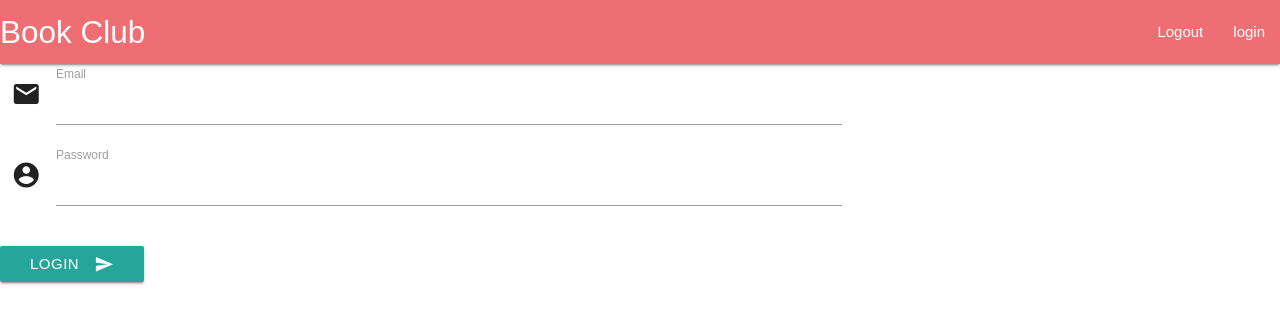
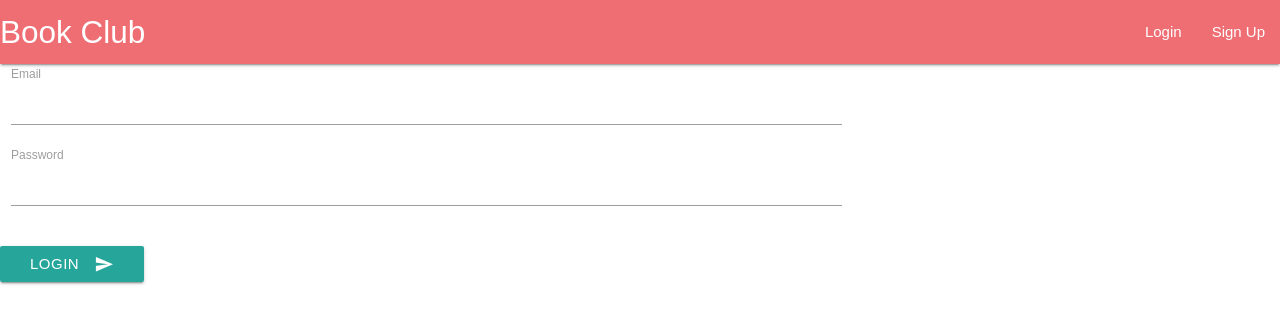
Before and after one commit to c-clin/book-club, a React (Create React App) app in the folder client/: page /login in a window 1280 px wide. Shown: the top 324 px of the page. Built offline with nearby package versions, Linux system fonts and the light colour scheme.

Commit message:
login and logout button work

```diff
--- a/client/package.json
+++ b/client/package.json
@@ -10,6 +10,7 @@
   "dependencies": {
     "axios": "^0.18.0",
     "jwt-decode": "^2.2.0",
+    "lodash": "^4.17.10",
     "materialize-css": "^0.100.2",
     "react": "^16.4.1",
     "react-dom": "^16.4.1",
--- a/client/src/components/App.js
+++ b/client/src/components/App.js
@@ -4,6 +4,17 @@ import Header from './Header';
 import Dashboard from './Dashboard';
 import Landing from './Landing';
 import Login from './Login';
+
+import axios from 'axios';
+import jwt_decode from 'jwt-decode';
+import * as actions from '../store/actions/';
+import store from '../store/store';
+
+if (localStorage.jwtToken) {
+  axios.defaults.headers.common['Authorization'] = localStorage.jwtToken;
+  const decoded = jwt_decode(localStorage.jwtToken);
+  store.dispatch(actions.setCurrentUser(decoded));
+}
 
 const SignUp = () => <h3>Sign up Page</h3>;
 
--- a/client/src/components/Header.js
+++ b/client/src/components/Header.js
@@ -1,10 +1,42 @@
 import React, { Component } from 'react';
 import { Link } from 'react-router-dom';
 import { connect } from 'react-redux';
+import { logoutUser } from '../store/actions';
 
 class Header extends Component {
+  logoutHandler = e => {
+    e.preventDefault();
+    console.log('logout clicked');
+    this.props.logoutUser();
+  };
+
   render() {
     console.log(this.props.auth.isAuthenticated);
+
+    const authLinks = (
+      <ul className="right">
+        <li>
+          <a href="" onClick={this.logoutHandler}>
+            Logout
+          </a>
+        </li>
+      </ul>
+    );
+
+    const guestLinks = (
+      <ul className="right">
+        <li>
+          <Link to="/login" className="right">
+            Login
+          </Link>
+        </li>
+        <li>
+          <Link to="/signup" className="right">
+            Sign Up
+          </Link>
+        </li>
+      </ul>
+    );
 
     return (
       <nav>
@@ -12,16 +44,8 @@ class Header extends Component {
           <Link to="/" className="left brand-logo">
             Book Club
           </Link>
-          <ul className="right">
-            <li>
-              <a href="/api/logout">Logout</a>
-            </li>
-            <li>
-              <Link to="/login" className="right">
-                login
-              </Link>
-            </li>
-          </ul>
+
+          {this.props.auth.isAuthenticated ? authLinks : guestLinks}
         </div>
       </nav>
     );
@@ -34,4 +58,13 @@ const mapStateToProps = state => {
   };
 };
 
-export default connect(mapStateToProps)(Header);
+// const mapDispatchToProps = dispatch => {
+//   return {
+//     onLogout: () => dispatch(actions.logoutUser)
+//   };
+// };
+
+export default connect(
+  mapStateToProps,
+  { logoutUser }
+)(Header);
--- a/client/src/components/Login.js
+++ b/client/src/components/Login.js
@@ -28,9 +28,7 @@ class Login extends Component {
         <form className="col s6">
           <div className="row">
             <div className="input-field col s8">
-              <i className="material-icons prefix">email</i>
               <input
-                id="icon_prefix"
                 type="email"
                 name="email"
                 className="validate"
@@ -39,9 +37,7 @@ class Login extends Component {
               <label className="active">Email</label>
             </div>
             <div className="input-field col s8">
-              <i className="material-icons prefix">account_circle</i>
               <input
-                id="icon_prefix"
                 type="password"
                 name="password"
                 className="validate"
--- a/client/src/index.js
+++ b/client/src/index.js
@@ -2,27 +2,15 @@ import 'materialize-css/dist/css/materialize.min.css';
 import React from 'react';
 import ReactDOM from 'react-dom';
 import { Provider } from 'react-redux';
-import { createStore, applyMiddleware, compose } from 'redux';
-import reduxThunk from 'redux-thunk';
+import store from './store/store';
+
 import './index.css';
 import App from './components/App';
 import registerServiceWorker from './registerServiceWorker';
-import reducers from './store/reducers/index';
 
 // testing purposes
 import axios from 'axios';
 window.axios = axios;
-
-const middleware = [reduxThunk];
-
-const store = createStore(
-  reducers,
-  {},
-  compose(
-    applyMiddleware(...middleware),
-    window.__REDUX_DEVTOOLS_EXTENSION__ && window.__REDUX_DEVTOOLS_EXTENSION__()
-  )
-);
 
 ReactDOM.render(
   <Provider store={store}>
--- a/client/src/store/actions/authUser.js
+++ b/client/src/store/actions/authUser.js
@@ -20,16 +20,17 @@ export const loginUser = (userData, history) => {
         localStorage.setItem('jwtToken', token);
         axios.defaults.headers.common['Authorization'] = token;
         const decoded = jwt_decode(token);
+        dispatch(setCurrentUser(decoded));
         console.log(decoded);
-        dispatch(setCurrentUser(decoded));
         history.push('/dashboard');
       })
       .catch(err => console.log(err));
   };
 };
 
-// const logoutUser = () => dispatch => {
-//     localStorage.removeItem('jwtToken');
-//     setAuthToken(false);
-
-// };
+export const logoutUser = () => dispatch => {
+  console.log('logging out');
+  localStorage.removeItem('jwtToken');
+  delete axios.defaults.headers.common['Authorization'];
+  dispatch(setCurrentUser({}));
+};
--- a/client/src/store/actions/index.js
+++ b/client/src/store/actions/index.js
@@ -1,3 +1,3 @@
 export { onFetchBook } from './googleBooks';
 
-export { loginUser } from './authUser';
+export { loginUser, setCurrentUser, logoutUser } from './authUser';
--- a/client/src/store/reducers/authReducer.js
+++ b/client/src/store/reducers/authReducer.js
@@ -1,4 +1,5 @@
 import * as actionTypes from '../actions/actionTypes';
+import _ from 'lodash';
 
 const initialState = {
   isAuthenticated: false,
@@ -10,7 +11,7 @@ export default function(state = initialState, action) {
     case actionTypes.SET_CURRENT_USER:
       return {
         ...state,
-        isAuthenticated: Boolean(action.payload),
+        isAuthenticated: !_.isEmpty(action.payload),
         userName: action.payload.name
       };
     default:
--- /dev/null
+++ b/client/src/store/store.js
@@ -0,0 +1,16 @@
+import { createStore, applyMiddleware, compose } from 'redux';
+import reduxThunk from 'redux-thunk';
+import rootReducers from './reducers';
+
+const middleware = [reduxThunk];
+
+const store = createStore(
+  rootReducers,
+  {},
+  compose(
+    applyMiddleware(...middleware),
+    window.__REDUX_DEVTOOLS_EXTENSION__ && window.__REDUX_DEVTOOLS_EXTENSION__()
+  )
+);
+
+export default store;
```
